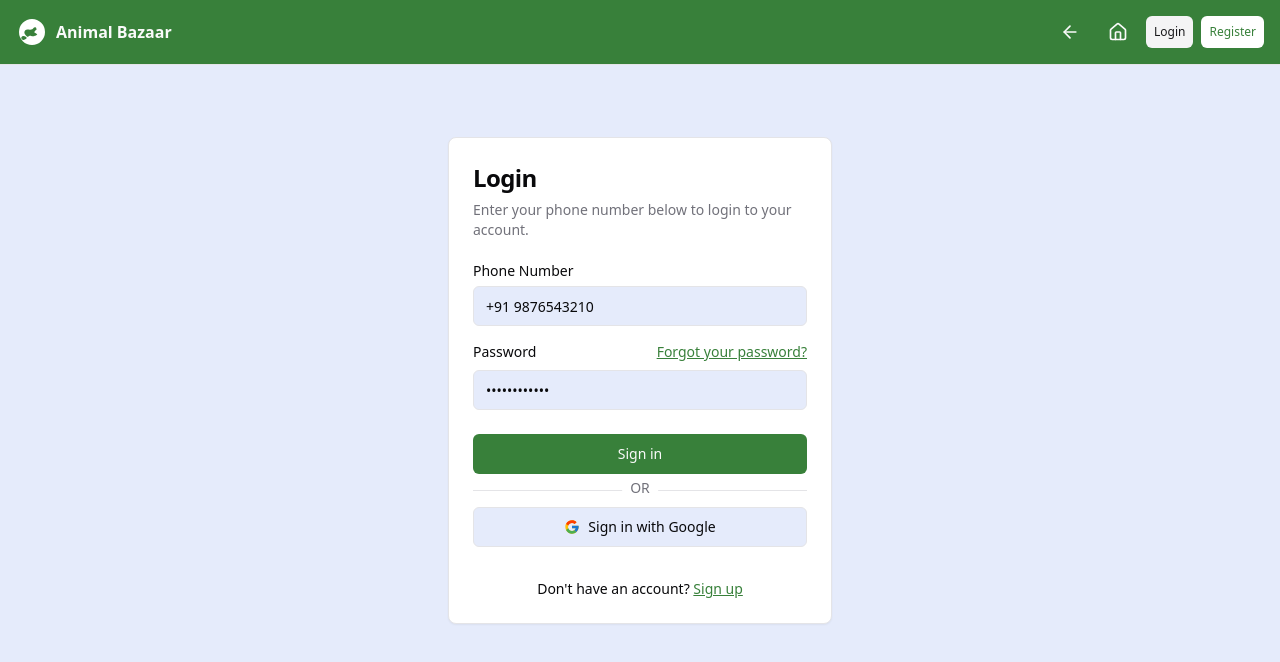
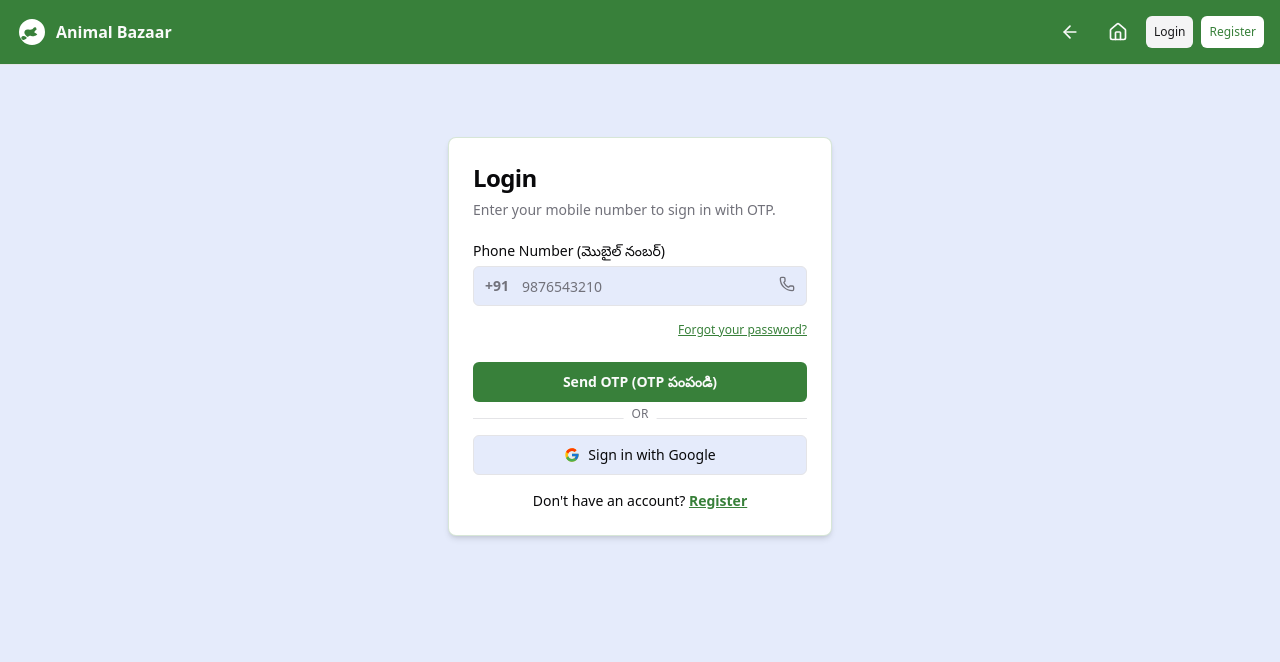
Before and after one commit to narasimhaappdeveloper-hue/Animal-Bazaar, a Next.js app: page /login in a window 1280 px wide. Shown: the top 662 px of the page. Built offline with nearby package versions, Linux system fonts and the light colour scheme; no server answers.

Commit message:
Update page.tsx

```diff
--- a/src/app/login/page.tsx
+++ b/src/app/login/page.tsx
@@ -1,106 +1,300 @@
 'use client';
 
+import { useState } from 'react';
+import { useRouter } from 'next/navigation';
+import {
+  RecaptchaVerifier,
+  signInWithPhoneNumber,
+  signInWithPopup,
+  GoogleAuthProvider,
+  ConfirmationResult
+} from 'firebase/auth';
+import { doc, getDoc, setDoc, serverTimestamp } from 'firebase/firestore';
+import { auth, db } from '@/lib/firebase';
 import { Button } from '@/components/ui/button';
 import { Card, CardContent, CardDescription, CardFooter, CardHeader, CardTitle } from '@/components/ui/card';
 import { Input } from '@/components/ui/input';
 import { Label } from '@/components/ui/label';
-import { useAuth } from '@/context/auth-context';
+import { useToast } from '@/hooks/use-toast';
+import { Separator } from '@/components/ui/separator';
+import { Phone, Loader2, CheckCircle2, ArrowLeft } from 'lucide-react';
 import Link from 'next/link';
-import { Separator } from '@/components/ui/separator';
-import { useState } from 'react';
 
 function GoogleIcon(props: React.SVGProps<SVGSVGElement>) {
   return (
-      <svg
-        {...props}
-        xmlns="http://www.w3.org/2000/svg"
-        viewBox="0 0 48 48"
-        width="48px"
-        height="48px"
-      >
-        <path
-          fill="#FFC107"
-          d="M43.611,20.083H42V20H24v8h11.303c-1.649,4.657-6.08,8-11.303,8c-6.627,0-12-5.373-12-12s5.373-12,12-12c3.059,0,5.842,1.154,7.961,3.039l5.657-5.657C34.046,6.053,29.268,4,24,4C12.955,4,4,12.955,4,24s8.955,20,20,20s20-8.955,20-20C44,22.659,43.862,21.35,43.611,20.083z"
-        />
-        <path
-          fill="#FF3D00"
-          d="M6.306,14.691l6.571,4.819C14.655,15.108,18.961,12,24,12c3.059,0,5.842,1.154,7.961,3.039l5.657-5.657C34.046,6.053,29.268,4,24,4C16.318,4,9.656,8.337,6.306,14.691z"
-        />
-        <path
-          fill="#4CAF50"
-          d="M24,44c5.166,0,9.86-1.977,13.409-5.192l-6.19-5.238C29.211,35.091,26.715,36,24,36c-5.222,0-9.619-3.317-11.28-7.946l-6.522,5.025C9.505,39.556,16.227,44,24,44z"
-        />
-        <path
-          fill="#1976D2"
-          d="M44,24c0-1.341-0.138-2.65-0.389-3.917H24v8h11.303c-0.792,2.237-2.231,4.166-4.087,5.571l6.19,5.238C41.31,34.136,44,29.5,44,24z"
-        />
+    <svg {...props} xmlns="http://www.w3.org/2000/svg" viewBox="0 0 48 48" width="48px" height="48px">
+      <path fill="#FFC107" d="M43.611,20.083H42V20H24v8h11.303c-1.649,4.657-6.08,8-11.303,8c-6.627,0-12-5.373-12-12s5.373-12,12-12c3.059,0,5.842,1.154,7.961,3.039l5.657-5.657C34.046,6.053,29.268,4,24,4C12.955,4,4,12.955,4,24s8.955,20,20,20s20-8.955,20-20C44,22.659,43.862,21.35,43.611,20.083z" />
+      <path fill="#FF3D00" d="M6.306,14.691l6.571,4.819C14.655,15.108,18.961,12,24,12c3.059,0,5.842,1.154,7.961,3.039l5.657-5.657C34.046,6.053,29.268,4,24,4C16.318,4,9.656,8.337,6.306,14.691z" />
+      <path fill="#4CAF50" d="M24,44c5.166,0,9.86-1.977,13.409-5.192l-6.19-5.238C29.211,35.091,26.715,36,24,36c-5.222,0-9.619-3.317-11.28-7.946l-6.522,5.025C9.505,39.556,16.227,44,24,44z" />
+      <path fill="#1976D2" d="M44,24c0-1.341-0.138-2.65-0.389-3.917H24v8h11.303c-0.792,2.237-2.231,4.166-4.087,5.571l6.19,5.238C41.31,34.136,44,29.5,44,24z" />
     </svg>
-    )
+  );
 }
 
 export default function LoginPage() {
-  const { login } = useAuth();
-  const [phone, setPhone] = useState('+91 9876543210');
+  const router = useRouter();
+  const { toast } = useToast();
 
-  const handleLogin = (e: React.FormEvent) => {
-    e.preventDefault();
-    try {
-      login(phone);
-    } catch (error) {
-      console.error('Error during user login:', error);
+  const [step, setStep] = useState<'phone' | 'otp'>('phone');
+  const [phone, setPhone] = useState('');
+  const [otp, setOtp] = useState('');
+  const [loading, setLoading] = useState(false);
+  const [googleLoading, setGoogleLoading] = useState(false);
+  const [confirmationResult, setConfirmationResult] = useState<ConfirmationResult | null>(null);
+
+  const setupRecaptcha = () => {
+    if (!window.recaptchaVerifier) {
+      window.recaptchaVerifier = new RecaptchaVerifier(auth, 'login-recaptcha-container', {
+        size: 'invisible',
+        callback: () => {},
+      });
     }
   };
 
-  const handleGoogleLogin = () => {
+  // 1. రియల్ ఫోన్ SMS OTP లాగిన్
+  const handleSendOtp = async (e: React.FormEvent) => {
+    e.preventDefault();
+    const cleanPhone = phone.trim().replace(/\D/g, '');
+    if (!cleanPhone || cleanPhone.length < 10) {
+      toast({
+        variant: 'destructive',
+        title: 'తప్పు నంబర్',
+        description: 'దయచేసి సరైన 10 అంకెల మొబైల్ నంబర్ నమోదు చేయండి.',
+      });
+      return;
+    }
+
+    setLoading(true);
     try {
-      login('+91 9876543210');
-    } catch (error) {
-      console.error('Error during Google login:', error);
+      setupRecaptcha();
+      const formattedPhone = cleanPhone.startsWith('91') && cleanPhone.length === 12
+        ? `+${cleanPhone}`
+        : `+91${cleanPhone.slice(-10)}`;
+
+      const appVerifier = window.recaptchaVerifier;
+      const result = await signInWithPhoneNumber(auth, formattedPhone, appVerifier);
+      setConfirmationResult(result);
+      setStep('otp');
+
+      toast({
+        title: 'OTP పంపబడింది!',
+        description: `${formattedPhone} కు 6 అంకెల వెరిఫికేషన్ కోడ్ వచ్చింది.`,
+      });
+    } catch (error: any) {
+      console.error('Phone Sign-in Error:', error);
+      toast({
+        variant: 'destructive',
+        title: 'OTP విఫలమైంది',
+        description: error.message || 'Firebase లో Phone Auth ఎనేబుల్ అయిందో లేదో చూడండి.',
+      });
+    } finally {
+      setLoading(false);
+    }
+  };
+
+  // 2. OTP ధృవీకరణ
+  const handleVerifyOtp = async (e: React.FormEvent) => {
+    e.preventDefault();
+    if (!otp || otp.length !== 6) {
+      toast({
+        variant: 'destructive',
+        title: 'తప్పు OTP',
+        description: 'దయచేసి 6 అంకెల OTP ని నమోదు చేయండి.',
+      });
+      return;
+    }
+
+    setLoading(true);
+    try {
+      if (!confirmationResult) return;
+      const userCredential = await confirmationResult.confirm(otp);
+      const user = userCredential.user;
+
+      // యూజర్ డాక్యుమెంట్ Firestore లో ఉందో లేదో సరిచూడటం
+      const userDocRef = doc(db, 'users', user.uid);
+      const userSnap = await getDoc(userDocRef);
+      if (!userSnap.exists()) {
+        await setDoc(userDocRef, {
+          uid: user.uid,
+          phone: user.phoneNumber,
+          name: 'Farmer/User',
+          role: 'both',
+          createdAt: serverTimestamp(),
+        });
+      }
+
+      toast({
+        title: 'లాగిన్ విజయవంతం! ✓',
+        description: 'Animal Bazaar కు స్వాగతం.',
+      });
+
+      router.push('/');
+    } catch (error: any) {
+      console.error('OTP Verification Error:', error);
+      toast({
+        variant: 'destructive',
+        title: 'OTP సరిపోలలేదు',
+        description: 'సరైన OTP ఇవ్వండి లేదా మళ్లీ ప్రయత్నించండి.',
+      });
+    } finally {
+      setLoading(false);
+    }
+  };
+
+  // 3. రియల్ Google Sign-In
+  const handleGoogleLogin = async () => {
+    setGoogleLoading(true);
+    try {
+      const provider = new GoogleAuthProvider();
+      const result = await signInWithPopup(auth, provider);
+      const user = result.user;
+
+      const userDocRef = doc(db, 'users', user.uid);
+      const userSnap = await getDoc(userDocRef);
+      if (!userSnap.exists()) {
+        await setDoc(userDocRef, {
+          uid: user.uid,
+          name: user.displayName || 'Google User',
+          email: user.email || '',
+          phone: user.phoneNumber || '',
+          role: 'both',
+          createdAt: serverTimestamp(),
+        });
+      }
+
+      toast({
+        title: 'Google లాగిన్ విజయవంతం! ✓',
+        description: `స్వాగతం ${user.displayName || ''}!`,
+      });
+
+      router.push('/');
+    } catch (error: any) {
+      console.error('Google Sign-in Error:', error);
+      toast({
+        variant: 'destructive',
+        title: 'Google లాగిన్ విఫలమైంది',
+        description: error.message || 'గూగుల్ ద్వారా సైన్ ఇన్ సాధ్యం కాలేదు.',
+      });
+    } finally {
+      setGoogleLoading(false);
     }
   };
 
   return (
-    <div className="flex items-center justify-center py-12">
-      <Card className="w-full max-w-sm">
+    <div className="flex items-center justify-center py-12 px-4">
+      <div id="login-recaptcha-container"></div>
+
+      <Card className="w-full max-w-sm shadow-md border-primary/20">
         <CardHeader>
-          <CardTitle className="text-2xl">Login</CardTitle>
-          <CardDescription>Enter your phone number below to login to your account.</CardDescription>
+          <CardTitle className="text-2xl font-bold">Login</CardTitle>
+          <CardDescription>
+            {step === 'phone'
+              ? 'Enter your mobile number to sign in with OTP.'
+              : 'Enter the 6-digit OTP sent to your phone.'}
+          </CardDescription>
         </CardHeader>
-        <form onSubmit={handleLogin}>
+
+        {step === 'phone' ? (
+          <form onSubmit={handleSendOtp}>
             <CardContent className="grid gap-4">
               <div className="grid gap-2">
-              <Label htmlFor="phone">Phone Number</Label>
-              <Input id="phone" type="tel" placeholder="+91 98765 43210" value={phone} onChange={(e) => setPhone(e.target.value)} required />
+                <Label htmlFor="phone">Phone Number (మొబైల్ నంబర్)</Label>
+                <div className="relative">
+                  <span className="absolute left-3 top-2.5 text-sm font-semibold text-muted-foreground">+91</span>
+                  <Input
+                    id="phone"
+                    type="tel"
+                    placeholder="9876543210"
+                    maxLength={10}
+                    value={phone}
+                    onChange={(e) => setPhone(e.target.value.replace(/\D/g, ''))}
+                    className="pl-12"
+                    required
+                  />
+                  <Phone className="absolute right-3 top-2.5 h-4 w-4 text-muted-foreground" />
                 </div>
-            <div className="grid gap-2">
-              <div className="flex items-center">
-                <Label htmlFor="password">Password</Label>
-                <Link href="/forgot-password" className="ml-auto inline-block text-sm underline text-primary">
+              </div>
+
+              <div className="flex items-center justify-end">
+                <Link href="/forgot-password" className="text-xs underline text-primary">
                   Forgot your password?
                 </Link>
               </div>
-              <Input id="password" type="password" defaultValue="demopassword" required />
-            </div>
             </CardContent>
+
             <CardFooter className="flex flex-col gap-4">
-            <Button className="w-full" type="submit">Sign in</Button>
+              <Button className="w-full py-5 font-semibold" type="submit" disabled={loading || googleLoading}>
+                {loading ? <Loader2 className="mr-2 h-4 w-4 animate-spin" /> : null}
+                Send OTP (OTP పంపండి)
+              </Button>
+
               <div className="relative w-full">
                 <Separator />
-              <span className="absolute left-1/2 -translate-x-1/2 -top-3 bg-card px-2 text-sm text-muted-foreground">OR</span>
+                <span className="absolute left-1/2 -translate-x-1/2 -top-3 bg-card px-2 text-xs text-muted-foreground">OR</span>
               </div>
-            <Button variant="outline" className="w-full" onClick={handleGoogleLogin}>
-              <GoogleIcon className="mr-2 h-4 w-4" />
+
+              <Button
+                variant="outline"
+                type="button"
+                className="w-full"
+                onClick={handleGoogleLogin}
+                disabled={loading || googleLoading}
+              >
+                {googleLoading ? <Loader2 className="mr-2 h-4 w-4 animate-spin" /> : <GoogleIcon className="mr-2 h-4 w-4" />}
                 Sign in with Google
               </Button>
-            <div className="mt-4 text-center text-sm">
+
+              <div className="text-center text-sm">
                 Don&apos;t have an account?{' '}
-              <Link href="/register" className="underline text-primary">
-                Sign up
+                <Link href="/register" className="underline text-primary font-semibold">
+                  Register
                 </Link>
               </div>
             </CardFooter>
           </form>
+        ) : (
+          <form onSubmit={handleVerifyOtp}>
+            <CardContent className="grid gap-4">
+              <div className="grid gap-2">
+                <Label htmlFor="otp">Enter 6-Digit OTP</Label>
+                <Input
+                  id="otp"
+                  type="text"
+                  maxLength={6}
+                  placeholder="• • • • • •"
+                  value={otp}
+                  onChange={(e) => setOtp(e.target.value.replace(/\D/g, ''))}
+                  className="text-center text-2xl tracking-[0.4em] font-mono font-bold"
+                  required
+                />
+              </div>
+            </CardContent>
+
+            <CardFooter className="flex flex-col gap-3">
+              <Button className="w-full bg-emerald-600 hover:bg-emerald-700 text-white py-5 font-semibold" type="submit" disabled={loading}>
+                {loading ? <Loader2 className="mr-2 h-4 w-4 animate-spin" /> : <CheckCircle2 className="mr-2 h-4 w-4" />}
+                Verify & Login
+              </Button>
+
+              <Button
+                variant="ghost"
+                size="sm"
+                type="button"
+                onClick={() => setStep('phone')}
+                className="text-xs text-muted-foreground"
+              >
+                <ArrowLeft className="mr-1 h-3 w-3" /> Change Number (నంబర్ మార్చాలా?)
+              </Button>
+            </CardFooter>
+          </form>
+        )}
       </Card>
     </div>
   );
 }
+
+declare global {
+  interface Window {
+    recaptchaVerifier: any;
+  }
+}
```
Lines whose indentation alone changed are shown as unchanged.
